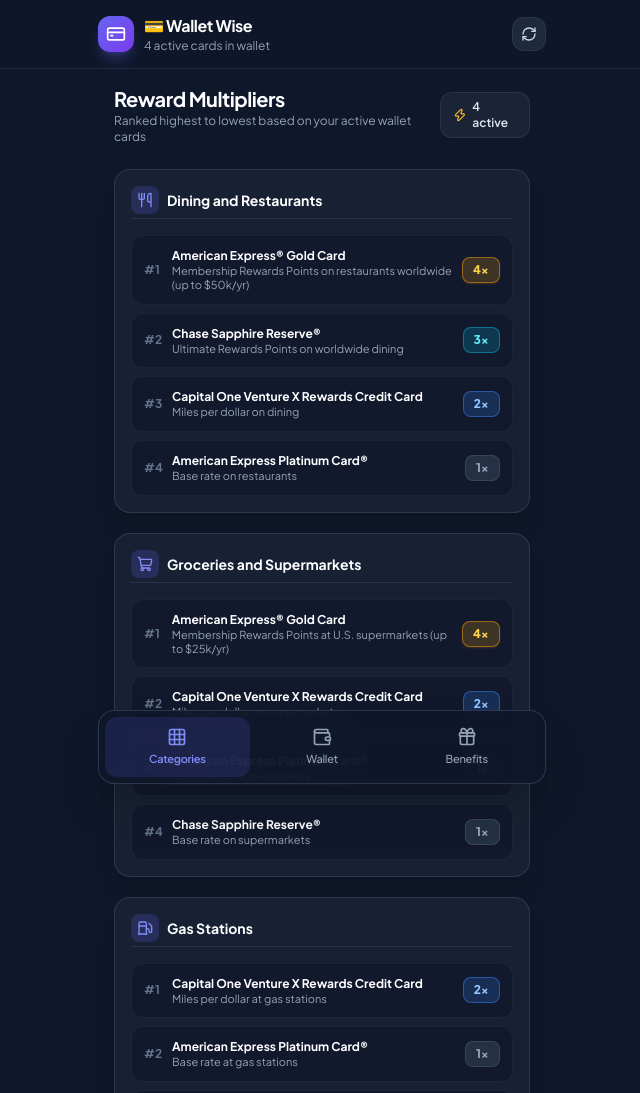
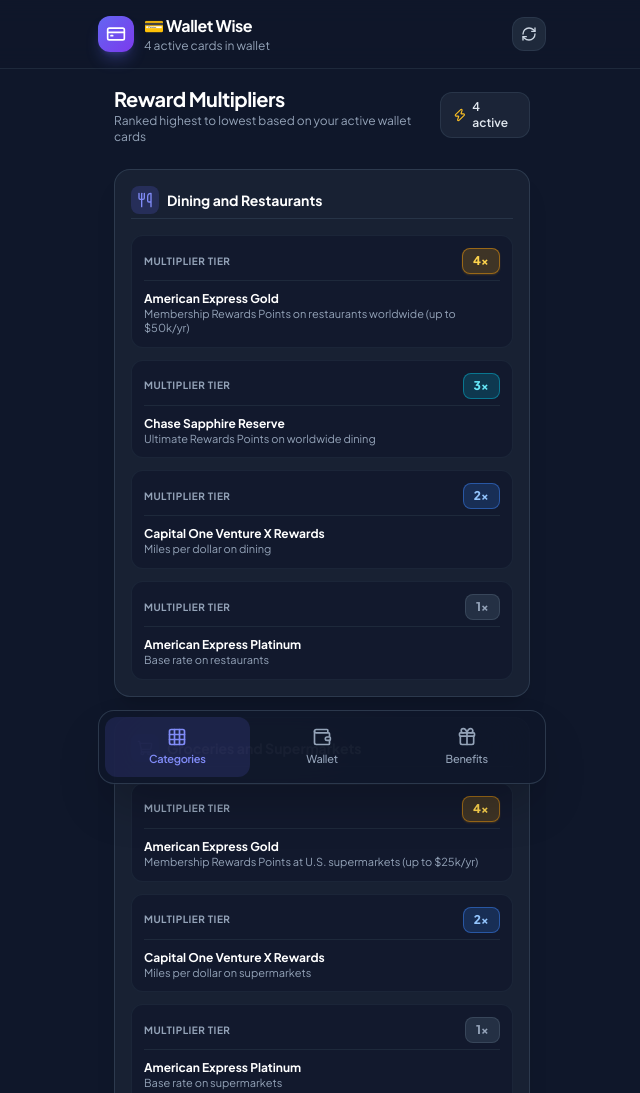
Before and after one commit to charlesclai/walletwise, a plain HTML site: page index.html in a window 1280 px wide. Shown: the top 1093 px of the page, without its empty margins (318-958 px from the left). Drawn offline with nearby package versions, Linux system fonts and the light colour scheme.

Commit message:
Add files via upload

```diff
--- a/index.html
+++ b/index.html
@@ -4,7 +4,9 @@
     <meta charset="UTF-8">
     <meta name="viewport" content="width=device-width, initial-scale=1.0">
     <title>💳 Wallet Wise - Credit Card & Benefits Tracker</title>
+    <!-- Tailwind CSS Play CDN -->
     <script src="https://cdn.tailwindcss.com"></script>
+    <!-- Lucide Icons -->
     <script src="https://unpkg.com/lucide@latest"></script>
     <style>
         @import url('https://fonts.googleapis.com/css2?family=Plus+Jakarta+Sans:wght@400;500;600;700;800&display=swap');
@@ -31,6 +33,7 @@
 </head>
 <body class="min-h-screen flex flex-col justify-between selection:bg-indigo-500 selection:text-white pb-28">
 
+    <!-- Top App Bar -->
     <header class="sticky top-0 z-40 backdrop-blur-md bg-slate-900/80 border-b border-slate-800 px-4 py-3.5">
         <div class="max-w-md mx-auto flex items-center justify-between">
             <div class="flex items-center space-x-2.5">
@@ -50,8 +53,10 @@
         </div>
     </header>
 
+    <!-- Main Content Container -->
     <main class="w-full max-w-md mx-auto p-4 flex-1">
 
+        <!-- ================= CATEGORIES VIEW ================= -->
         <section id="view-categories" class="space-y-6 animate-float">
             <div class="flex items-center justify-between">
                 <div>
@@ -64,16 +69,20 @@
                 </div>
             </div>
 
+            <!-- Categories Container -->
             <div id="categories-container" class="space-y-5">
-                </div>
+                <!-- Dynamically populated via JS -->
+            </div>
         </section>
 
+        <!-- ================= WALLET VIEW ================= -->
         <section id="view-wallet" class="space-y-6 hidden animate-float">
             <div>
                 <h2 class="text-xl font-bold text-white tracking-tight">Wallet Manager</h2>
                 <p class="text-xs text-slate-400">Select cards to add to your digital wallet</p>
             </div>
 
+            <!-- Add Card Dropdown Card -->
             <div class="bg-slate-800/60 backdrop-blur-xl border border-slate-700/80 rounded-2xl p-4 shadow-xl space-y-3">
                 <label for="card-select-dropdown" class="block text-xs font-semibold text-slate-300 uppercase tracking-wider">Add Card to Wallet</label>
                 <div class="relative">
@@ -90,16 +99,19 @@
                 </button>
             </div>
 
+            <!-- Selected Cards Inventory -->
             <div class="space-y-3">
                 <div class="flex items-center justify-between">
                     <h3 class="text-xs font-bold text-slate-400 uppercase tracking-wider">Cards in Wallet</h3>
                     <span class="text-xs text-indigo-400 font-medium" id="wallet-card-badge">0 active</span>
                 </div>
                 <div id="wallet-cards-list" class="space-y-3">
-                    </div>
+                    <!-- Dynamically populated via JS -->
+                </div>
             </div>
         </section>
 
+        <!-- ================= BENEFITS VIEW ================= -->
         <section id="view-benefits" class="space-y-6 hidden animate-float">
             <div class="flex items-center justify-between">
                 <div>
@@ -107,11 +119,12 @@
                     <p class="text-xs text-slate-400">Track and check off monthly, semi-annual, & annual credits</p>
                 </div>
                 <div class="bg-indigo-500/10 border border-indigo-500/30 px-3 py-1.5 rounded-xl text-right">
-                    <span class="text-[10px] uppercase tracking-wider text-indigo-400 block font-semibold">Claimed</span>
-                    <span class="text-xs font-bold text-white" id="benefit-stats">0/0</span>
+                    <span class="text-[10px] uppercase tracking-wider text-indigo-400 block font-semibold text-center">Claimed</span>
+                    <span class="text-xs font-bold text-white block text-center" id="benefit-stats">0/0</span>
                 </div>
             </div>
 
+            <!-- Frequency Filter Tabs -->
             <div class="flex bg-slate-800/80 p-1 rounded-xl border border-slate-700/60">
                 <button onclick="setBenefitFilter('all')" id="filter-btn-all" class="flex-1 py-1.5 text-xs font-semibold rounded-lg bg-indigo-600 text-white transition shadow-sm">All</button>
                 <button onclick="setBenefitFilter('Monthly')" id="filter-btn-Monthly" class="flex-1 py-1.5 text-xs font-medium rounded-lg text-slate-400 hover:text-white transition">Monthly</button>
@@ -119,12 +132,15 @@
                 <button onclick="setBenefitFilter('Annual')" id="filter-btn-Annual" class="flex-1 py-1.5 text-xs font-medium rounded-lg text-slate-400 hover:text-white transition">Annual</button>
             </div>
 
+            <!-- Benefits List -->
             <div id="benefits-container" class="space-y-3">
-                </div>
+                <!-- Dynamically populated via JS -->
+            </div>
         </section>
 
     </main>
 
+    <!-- Floating Navigation Bar -->
     <nav class="fixed bottom-4 left-0 right-0 z-50 px-4">
         <div class="max-w-md mx-auto bg-slate-900/90 backdrop-blur-2xl border border-slate-700/80 rounded-2xl shadow-2xl p-1.5 flex items-center justify-around">
             <button onclick="switchView('categories')" id="nav-btn-categories" class="flex-1 flex flex-col items-center justify-center py-2.5 rounded-xl transition text-indigo-400 bg-indigo-500/15 font-semibold">
@@ -142,12 +158,13 @@
         </div>
     </nav>
 
+    <!-- JavaScript Application Logic -->
     <script>
-        // Master Dataset of Cards, Multipliers, and Benefits
+        // Master Dataset of Cards, Multipliers, and Benefits (Cleaned official names without symbols, Card/Credit Card)
         const creditCardDatabase = [
             {
                 id: 'amex-plat',
-                name: 'American Express Platinum Card®',
+                name: 'American Express Platinum',
                 issuer: 'American Express',
                 color: 'from-slate-700 via-slate-800 to-zinc-900',
                 multipliers: {
@@ -162,12 +179,12 @@
                     { id: 'ap-1', name: '$200 Annual Airline Fee Statement Credit', freq: 'Annual', desc: 'Resets each calendar year; requires pre-selected airline.' },
                     { id: 'ap-2', name: '$200 Digital Entertainment Credit', freq: 'Monthly', desc: 'Valid for Disney+, Hulu, The New York Times, ESPN+, etc.' },
                     { id: 'ap-3', name: '$50 Saks Fifth Avenue Credit', freq: 'Semi-Annual', desc: 'Semi-annual split ($50 Jan-Jun / $50 Jul-Dec).' },
-                    { id: 'ap-4', name: '$192 CLEAR® Plus Credit', freq: 'Annual', desc: 'Covers annual CLEAR Plus membership.' }
+                    { id: 'ap-4', name: '$192 CLEAR Plus Credit', freq: 'Annual', desc: 'Covers annual CLEAR Plus membership.' }
                 ]
             },
             {
                 id: 'amex-gold',
-                name: 'American Express® Gold Card',
+                name: 'American Express Gold',
                 issuer: 'American Express',
                 color: 'from-amber-600 via-yellow-700 to-amber-900',
                 multipliers: {
@@ -181,13 +198,13 @@
                 benefits: [
                     { id: 'ag-1', name: '$10 Amex Dining Credit (GrubHub partner & participating restaurants)', freq: 'Monthly', desc: 'Valid at participating partners like GrubHub, Shake Shack, Cheesecake Factory.' },
                     { id: 'ag-2', name: '$10 Uber Cash ($15 in Dec)', freq: 'Monthly', desc: 'Get $10 in Uber Cash each month when you add your Gold Card to your Uber account. Use on orders and rides in the U.S. when selecting an Amex Card.' },
-                    { id: 'ag-3', name: '$7 Monthly Dunkin\' Credit', freq: 'Monthly', desc: 'Valid at U.S. Dunkin\' locations.' },
+                    { id: 'ag-3', name: '$7 Monthly Dunkin Credit', freq: 'Monthly', desc: 'Valid at U.S. Dunkin locations.' },
                     { id: 'ag-4', name: '$100 Annual Resy Credit ($50 semi-annually)', freq: 'Semi-Annual', desc: 'Up to $50 semi-annually (Jan-Jun / Jul-Dec) at U.S. Resy restaurants.' }
                 ]
             },
             {
                 id: 'chase-csr',
-                name: 'Chase Sapphire Reserve®',
+                name: 'Chase Sapphire Reserve',
                 issuer: 'Chase',
                 color: 'from-blue-900 via-indigo-950 to-slate-900',
                 multipliers: {
@@ -203,7 +220,7 @@
                     { id: 'csr-2', name: '$100 Experiences Credit', freq: 'Annual', desc: 'Valid for curated Chase experiences and events.' },
                     { id: 'csr-edit', name: '$300 Annual "The Edit" Hotel Credit ($150 semi-annually)', freq: 'Semi-Annual', desc: 'Up to $150 semi-annually (Jan-Jun / Jul-Dec) on The Edit hotel bookings.' },
                     { id: 'csr-dining', name: '$300 Annual OpenTable Exclusive Tables Credit ($150 semi-annually)', freq: 'Semi-Annual', desc: 'Up to $150 semi-annually (Jan-Jun / Jul-Dec) via OpenTable Exclusive Tables.' },
-                    { id: 'csr-stubhub', name: '$120 Annual StubHub Credit ($10 monthly)', freq: 'Monthly', desc: '$10 monthly statement credit for StubHub purchases.' },
+                    { id: 'csr-stubhub', name: '$300 Annual StubHub & viagogo Credit ($150 semi-annually)', freq: 'Semi-Annual', desc: 'Up to $150 semi-annually (Jan 1-Jun 30 / Jul 1-Dec 31) on concert and event tickets purchased on StubHub.com and viagogo.com (activation required).' },
                     { id: 'csr-dd-1', name: '$5 DoorDash Monthly Restaurant Promo Credit', freq: 'Monthly', desc: 'Valid on restaurant orders via DoorDash.' },
                     { id: 'csr-dd-2', name: '$10 DoorDash Non-Restaurant Grocery/Retail Promo Credit (Part 1)', freq: 'Monthly', desc: 'Valid on first grocery/retail non-restaurant order.' },
                     { id: 'csr-dd-3', name: '$10 DoorDash Non-Restaurant Grocery/Retail Promo Credit (Part 2)', freq: 'Monthly', desc: 'Valid on second grocery/retail non-restaurant order.' },
@@ -213,7 +230,7 @@
             },
             {
                 id: 'chase-csp',
-                name: 'Chase Sapphire Preferred® Card',
+                name: 'Chase Sapphire Preferred',
                 issuer: 'Chase',
                 color: 'from-indigo-900 via-blue-900 to-slate-900',
                 multipliers: {
@@ -230,7 +247,7 @@
             },
             {
                 id: 'chase-freedom',
-                name: 'Chase Freedom®',
+                name: 'Chase Freedom',
                 issuer: 'Chase',
                 color: 'from-blue-600 via-blue-800 to-indigo-900',
                 multipliers: {
@@ -245,7 +262,7 @@
             },
             {
                 id: 'chase-freedom-unlimited',
-                name: 'Chase Freedom Unlimited®',
+                name: 'Chase Freedom Unlimited',
                 issuer: 'Chase',
                 color: 'from-blue-700 via-slate-800 to-slate-900',
                 multipliers: {
@@ -260,7 +277,7 @@
             },
             {
                 id: 'chase-marriott',
-                name: 'Marriott Bonvoy Boundless® Credit Card',
+                name: 'Marriott Bonvoy Boundless',
                 issuer: 'Chase',
                 color: 'from-stone-800 via-amber-950 to-stone-900',
                 multipliers: {
@@ -278,7 +295,7 @@
             },
             {
                 id: 'citi-strata',
-                name: 'Citi Strata Premier℠ Card',
+                name: 'Citi Strata Premier',
                 issuer: 'Citi',
                 color: 'from-cyan-900 via-blue-950 to-slate-900',
                 multipliers: {
@@ -295,7 +312,7 @@
             },
             {
                 id: 'citi-double',
-                name: 'Citi Double Cash® Card',
+                name: 'Citi Double Cash',
                 issuer: 'Citi',
                 color: 'from-sky-900 via-slate-900 to-blue-950',
                 multipliers: {
@@ -310,7 +327,7 @@
             },
             {
                 id: 'citi-aa',
-                name: 'Citi® / AAdvantage® Platinum Select® World Elite Mastercard®',
+                name: 'Citi / AAdvantage Platinum Select World Elite Mastercard',
                 issuer: 'Citi',
                 color: 'from-blue-950 via-slate-950 to-zinc-900',
                 multipliers: {
@@ -327,7 +344,7 @@
             },
             {
                 id: 'capital-one-vx',
-                name: 'Capital One Venture X Rewards Credit Card',
+                name: 'Capital One Venture X Rewards',
                 issuer: 'Capital One',
                 color: 'from-slate-800 via-slate-900 to-black',
                 multipliers: {
@@ -345,7 +362,7 @@
             // Additional popular credit cards from TPG top recommended lists
             {
                 id: 'capital-one-venture',
-                name: 'Capital One Venture Rewards Credit Card',
+                name: 'Capital One Venture Rewards',
                 issuer: 'Capital One',
                 color: 'from-blue-900 via-slate-900 to-indigo-950',
                 multipliers: {
@@ -360,7 +377,7 @@
             },
             {
                 id: 'amex-business-gold',
-                name: 'American Express® Business Gold Card',
+                name: 'American Express Business Gold',
                 issuer: 'American Express',
                 color: 'from-amber-700 via-amber-900 to-zinc-900',
                 multipliers: {
@@ -377,7 +394,7 @@
             },
             {
                 id: 'bilt-mastercard',
-                name: 'Bilt Mastercard®',
+                name: 'Bilt Mastercard',
                 issuer: 'Bilt Rewards',
                 color: 'from-zinc-800 via-zinc-900 to-black',
                 multipliers: {
@@ -392,7 +409,7 @@
             },
             {
                 id: 'chase-freedom-flex',
-                name: 'Chase Freedom Flex®',
+                name: 'Chase Freedom Flex',
                 issuer: 'Chase',
                 color: 'from-blue-600 via-indigo-900 to-slate-900',
                 multipliers: {
@@ -407,7 +424,7 @@
             },
             {
                 id: 'amex-blue-cash-preferred',
-                name: 'Blue Cash Preferred® Card from American Express',
+                name: 'Blue Cash Preferred from American Express',
                 issuer: 'American Express',
                 color: 'from-blue-800 via-blue-950 to-slate-900',
                 multipliers: {
@@ -424,7 +441,7 @@
             },
             {
                 id: 'wells-fargo-active-cash',
-                name: 'Wells Fargo Active Cash® Card',
+                name: 'Wells Fargo Active Cash',
                 issuer: 'Wells Fargo',
                 color: 'from-red-950 via-slate-900 to-zinc-900',
                 multipliers: {
@@ -439,7 +456,7 @@
             },
             {
                 id: 'citi-custom-cash',
-                name: 'Citi Custom Cash® Card',
+                name: 'Citi Custom Cash',
                 issuer: 'Citi',
                 color: 'from-blue-900 via-sky-950 to-slate-900',
                 multipliers: {
@@ -454,7 +471,7 @@
             },
             {
                 id: 'capital-one-savor',
-                name: 'Capital One Savor Cash Rewards Credit Card',
+                name: 'Capital One Savor Cash Rewards',
                 issuer: 'Capital One',
                 color: 'from-red-900 via-amber-950 to-black',
                 multipliers: {
@@ -640,7 +657,7 @@
             }).join('');
         }
 
-        // Render Categories View (Highest to Lowest Multiplier with distinct colored badges)
+        // Render Categories View (Grouped by Multiplier Rate, Sorted Highest to Lowest)
         function renderCategoriesView() {
             const container = document.getElementById('categories-container');
             if (userWallet.length === 0) {
@@ -669,10 +686,23 @@
                     }
                 });
 
-                // Sort descending by multiplier value
-                multipliersList.sort((a, b) => b.numericVal - a.numericVal);
+                if (multipliersList.length === 0) return '';
 
-                if (multipliersList.length === 0) return '';
+                // Group multipliers by rate
+                let rateGroups = {};
+                multipliersList.forEach(item => {
+                    if (!rateGroups[item.rate]) {
+                        rateGroups[item.rate] = {
+                            numericVal: item.numericVal,
+                            rate: item.rate,
+                            cards: []
+                        };
+                    }
+                    rateGroups[item.rate].cards.push(item);
+                });
+
+                // Sort rate groups descending by numericVal
+                let sortedRateGroups = Object.values(rateGroups).sort((a, b) => b.numericVal - a.numericVal);
 
                 return `
                     <div class="bg-slate-800/60 backdrop-blur-xl border border-slate-700/80 rounded-2xl p-4 shadow-xl space-y-3">
@@ -682,20 +712,24 @@
                             </div>
                             <h3 class="font-bold text-sm text-white">${cat.name}</h3>
                         </div>
-                        <div class="space-y-2 pt-1">
-                            ${multipliersList.map((item, idx) => {
-                                const badgeStyle = getMultiplierBadgeStyle(item.numericVal);
+                        <div class="space-y-3 pt-1">
+                            ${sortedRateGroups.map(group => {
+                                const badgeStyle = getMultiplierBadgeStyle(group.numericVal);
                                 return `
-                                    <div class="flex items-center justify-between bg-slate-900/60 p-3 rounded-xl border border-slate-800/80">
-                                        <div class="flex items-center space-x-3 pr-2">
-                                            <span class="text-xs font-bold text-slate-500 w-4">#${idx + 1}</span>
-                                            <div>
-                                                <span class="text-xs font-bold text-white block">${item.cardName}</span>
-                                                <span class="text-[11px] text-slate-400 block leading-tight">${item.desc}</span>
+                                    <div class="bg-slate-900/60 p-3 rounded-xl border border-slate-800/80 space-y-2">
+                                        <div class="flex items-center justify-between pb-1.5 border-b border-slate-800">
+                                            <span class="text-[10px] font-bold text-slate-400 uppercase tracking-wider">Multiplier Tier</span>
+                                            <div class="border px-2.5 py-1 rounded-lg text-xs font-extrabold whitespace-nowrap ${badgeStyle}">
+                                                ${group.rate}
                                             </div>
                                         </div>
-                                        <div class="border px-2.5 py-1 rounded-lg text-xs font-extrabold whitespace-nowrap ${badgeStyle}">
-                                            ${item.rate}
+                                        <div class="space-y-2 pt-0.5">
+                                            ${group.cards.map(item => `
+                                                <div>
+                                                    <span class="text-xs font-bold text-white block">${item.cardName}</span>
+                                                    <span class="text-[11px] text-slate-400 block leading-tight">${item.desc}</span>
+                                                </div>
+                                            `).join('')}
                                         </div>
                                     </div>
                                 `;
@@ -802,7 +836,7 @@
                         </div>
                         <div class="flex-1 space-y-1">
                             <div class="flex items-center justify-between">
-                                <span class="text-xs font-semibold px-2 py-0.5 rounded-full ${b.freq === 'Monthly' ? 'bg-indigo-500/20 text-indigo-400 border border-indigo-500/30' : b.freq === 'Semi-Annual' ? 'bg-amber-500/20 text-amber-400 border border-amber-500/30' : 'bg-purple-500/20 text-purple-400 border border-purple-500/30'}">${b.freq} Reset</span>
+                                <span class="text-xs font-semibold px-2.5 py-0.5 rounded-full text-center block ${b.freq === 'Monthly' ? 'bg-indigo-500/20 text-indigo-400 border border-indigo-500/30' : b.freq === 'Semi-Annual' ? 'bg-amber-500/20 text-amber-400 border border-amber-500/30' : 'bg-purple-500/20 text-purple-400 border border-purple-500/30'}">${b.freq} Reset</span>
                                 <span class="text-xs font-bold text-slate-400">${b.cardName}</span>
                             </div>
                             <h4 class="font-bold text-sm ${isChecked ? 'line-through text-slate-400' : 'text-white'}">${b.name}</h4>
```
